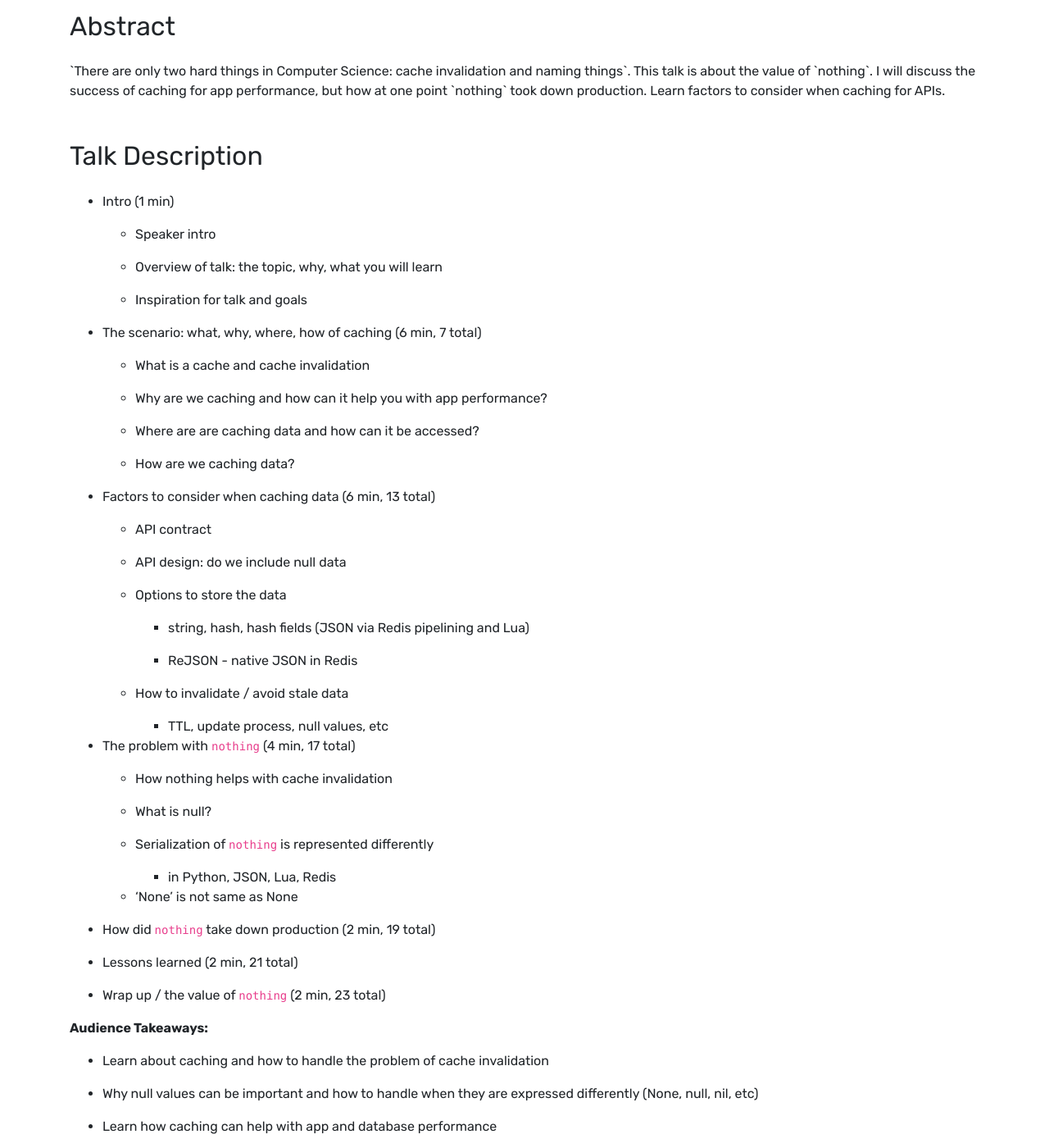
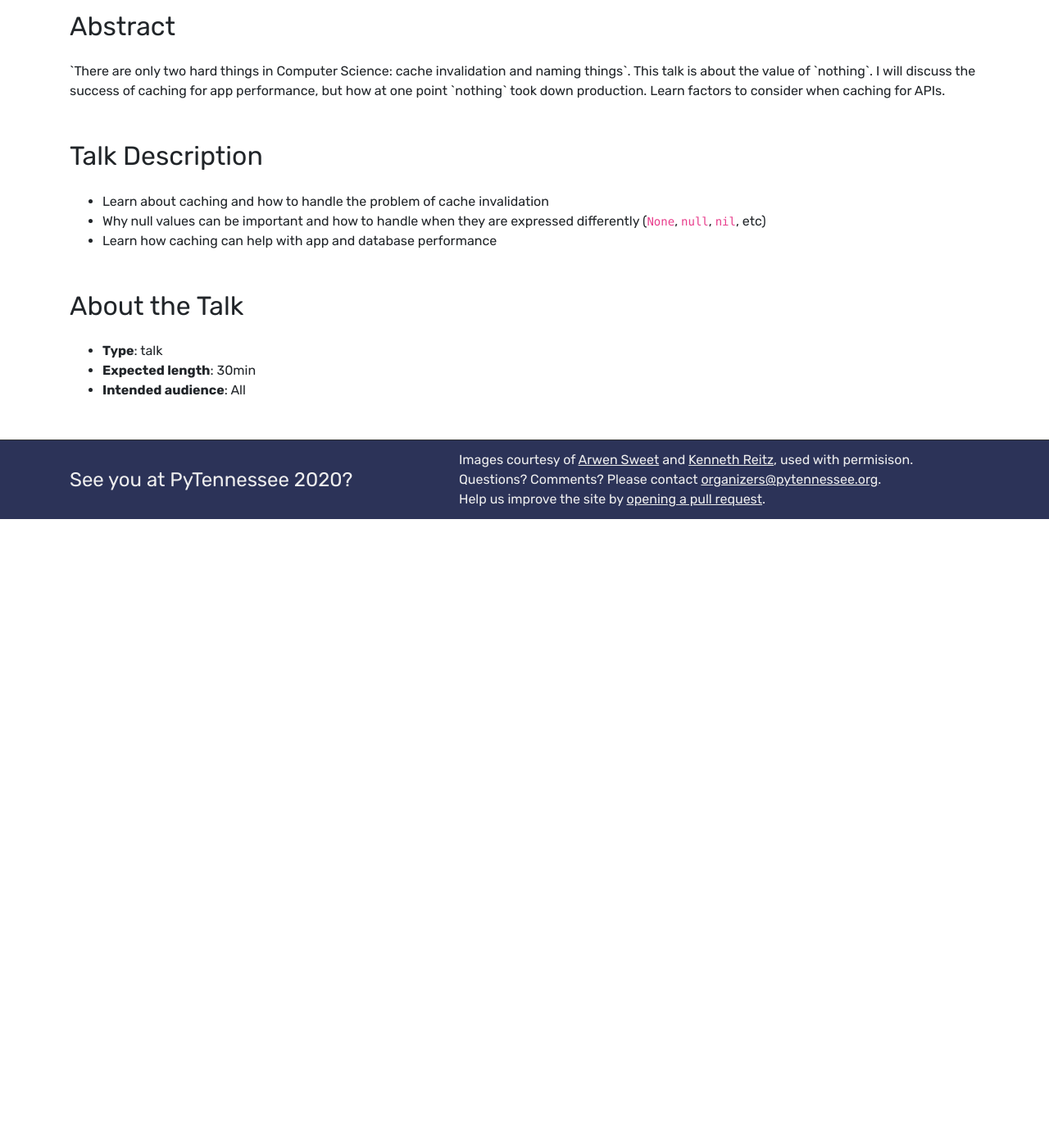
Before and after one commit to pytennessee/pytn-2020, a Jekyll site: the page built from _talks/none-null-nil-lessons-from-caching-representing-nothing-with-something.md, in a window 1280 px wide and 1400 px high, scrolled down 270 px. Shown: the whole window at 82% size. Built offline with Jekyll 4.4.1, drawn with Linux system fonts in a browser that asks for light colours; after the commit the page ends 903 px from its top, so only the background shows below that.

Commit message:
Update talk description for Felice Ho

```diff
--- a/_talks/none-null-nil-lessons-from-caching-representing-nothing-with-something.md
+++ b/_talks/none-null-nil-lessons-from-caching-representing-nothing-with-something.md
@@ -12,63 +12,7 @@ speakers: Felice Ho
 ---
 
 ## Talk Description
-* Intro (1 min)
-
-	- Speaker intro
-
-	- Overview of talk: the topic, why, what you will learn
-
-	- Inspiration for talk and goals
-
-* The scenario: what, why, where, how of caching (6 min, 7 total)
-
-	- What is a cache and cache invalidation
-
-	- Why are we caching and how can it help you with app performance?
-
-	- Where are are caching data and how can it be accessed?
-
-	- How are we caching data?
-
-* Factors to consider when caching data (6 min, 13 total)
-
-	- API contract
-
-	- API design: do we include null data
-
-	- Options to store the data
-
-		+ string, hash, hash fields (JSON via Redis pipelining and Lua)
-
-		+ ReJSON - native JSON in Redis
-
-	- How to invalidate / avoid stale data
-
-		+ TTL, update process, null values, etc
-
-* The problem with `nothing` (4 min, 17 total)
-
-	- How nothing helps with cache invalidation
-
-	- What is null?
-
-	- Serialization of `nothing` is represented differently
-
-		+ in Python, JSON, Lua, Redis
-
-	+ ‘None’ is not same as None
-
-* How did `nothing` take down production (2 min, 19 total)
-
-* Lessons learned (2 min, 21 total)
-
-* Wrap up / the value of `nothing` (2 min, 23 total)
-
-
-**Audience Takeaways:**
 
 * Learn about caching and how to handle the problem of cache invalidation
-
-* Why null values can be important and how to handle when they are expressed differently (None, null, nil, etc)
-
+* Why null values can be important and how to handle when they are expressed differently (`None`, `null`, `nil`, etc)
 * Learn how caching can help with app and database performance
```
